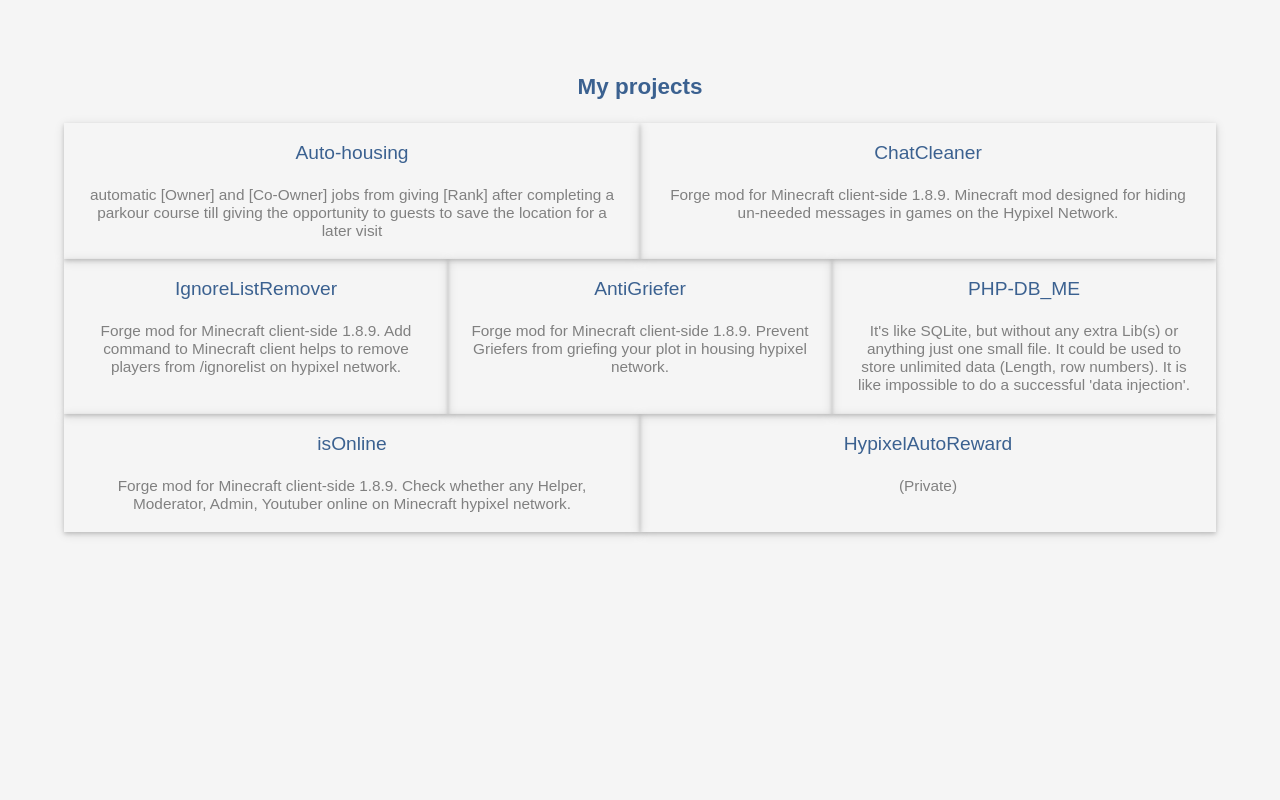
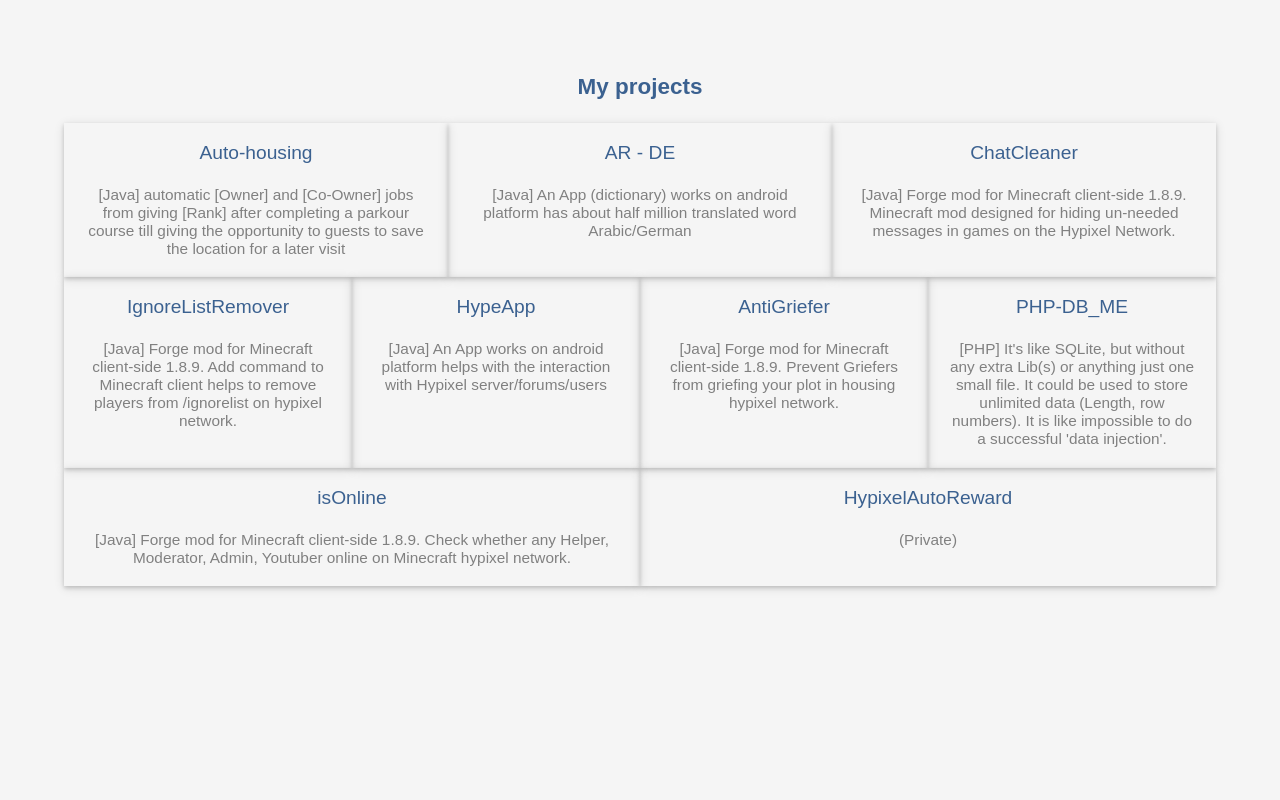
Before and after one commit to aidn3/aidn3.github.io, a plain HTML site: page index.html in a window 1280 px wide. Shown: the part 740-1540 px from the top of the page. Drawn offline with Linux system fonts and the light colour scheme.

Commit message:
add new projects HypeApp, AR - DE

```diff
--- a/index.html
+++ b/index.html
@@ -123,13 +123,18 @@
 			<div class="row">
 				<div class="card">
 					<a href="https://github.com/aidn3/Auto-housing">Auto-housing</a><br>
-					<span class="secondaryColor">automatic [Owner] and [Co-Owner] jobs from giving [Rank] after completing a parkour course till giving the opportunity to guests to save the location for a later visit</span>
+					<span class="secondaryColor">[Java] automatic [Owner] and [Co-Owner] jobs from giving [Rank] after completing a parkour course till giving the opportunity to guests to save the location for a later visit</span>
+				</div>
+
+				<div class="card">
+					<a href="https://github.com/aidn3/HypeApp">AR - DE</a><br>
+					<span class="secondaryColor">[Java] An App (dictionary) works on android platform has about half million translated word Arabic/German</span>
 				</div>
 
 
 				<div class="card">
 					<a href="https://github.com/aidn3/ChatCleaner">ChatCleaner</a><br>
-					<span class="secondaryColor">Forge mod for Minecraft client-side 1.8.9. Minecraft mod designed for hiding un-needed messages in games on the Hypixel Network.</span>
+					<span class="secondaryColor">[Java] Forge mod for Minecraft client-side 1.8.9. Minecraft mod designed for hiding un-needed messages in games on the Hypixel Network.</span>
 				</div>
 			</div>
 
@@ -137,19 +142,24 @@
 			<div class="row">
 				<div class="card">
 					<a href="https://github.com/aidn3/IgnoreListRemover">IgnoreListRemover</a><br>
-					<span class="secondaryColor">Forge mod for Minecraft client-side 1.8.9. Add command to Minecraft client helps to remove players from /ignorelist on hypixel network.</span>
+					<span class="secondaryColor">[Java] Forge mod for Minecraft client-side 1.8.9. Add command to Minecraft client helps to remove players from /ignorelist on hypixel network.</span>
 				</div>
 
 
 				<div class="card">
+					<a href="https://github.com/aidn3/HypeApp">HypeApp</a><br>
+					<span class="secondaryColor">[Java] An App works on android platform helps with the interaction with Hypixel server/forums/users</span>
+				</div>
+
+				<div class="card">
 					<a href="https://github.com/aidn3/Anti-Griefer">AntiGriefer</a><br>
-					<span class="secondaryColor">Forge mod for Minecraft client-side 1.8.9. Prevent Griefers from griefing your plot in housing hypixel network.</span>
+					<span class="secondaryColor">[Java] Forge mod for Minecraft client-side 1.8.9. Prevent Griefers from griefing your plot in housing hypixel network.</span>
 				</div>
 
 
 				<div class="card">
 					<a href="https://github.com/aidn3/PHP-DB_ME">PHP-DB_ME</a><br>
-					<span class="secondaryColor">It's like SQLite, but without any extra Lib(s) or anything just one small file. It could be used to store unlimited data (Length, row numbers). It is like impossible to do a successful 'data injection'.</span>
+					<span class="secondaryColor">[PHP] It's like SQLite, but without any extra Lib(s) or anything just one small file. It could be used to store unlimited data (Length, row numbers). It is like impossible to do a successful 'data injection'.</span>
 				</div>
 			</div>
 
@@ -157,7 +167,7 @@
 			<div class="row">
 				<div class="card">
 					<a href="https://github.com/aidn3/IsOnline">isOnline</a><br>
-					<span class="secondaryColor">Forge mod for Minecraft client-side 1.8.9. Check whether any Helper, Moderator, Admin, Youtuber online on Minecraft hypixel network.</span>
+					<span class="secondaryColor">[Java] Forge mod for Minecraft client-side 1.8.9. Check whether any Helper, Moderator, Admin, Youtuber online on Minecraft hypixel network.</span>
 				</div>
 
 
@@ -221,7 +231,7 @@
 
 
 			<div class="secondaryColor">
-				Someone from the earth planet ;)
+				Someone from this planet ;)
 			</div>
 
 
```
